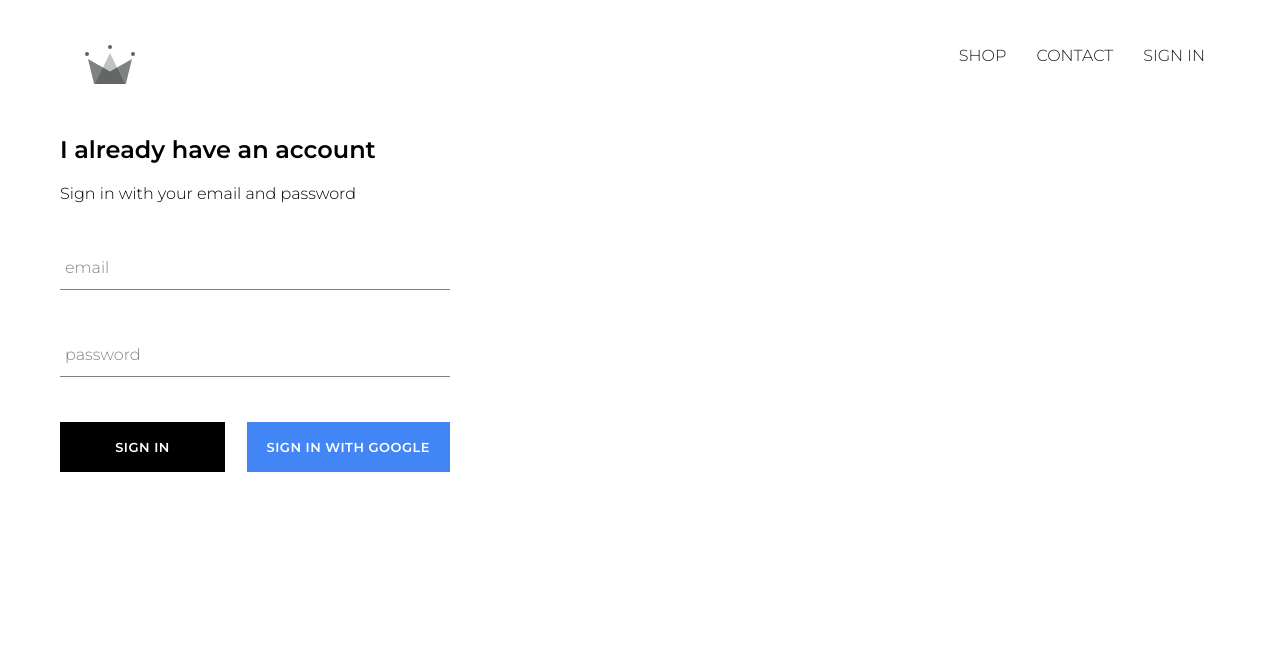
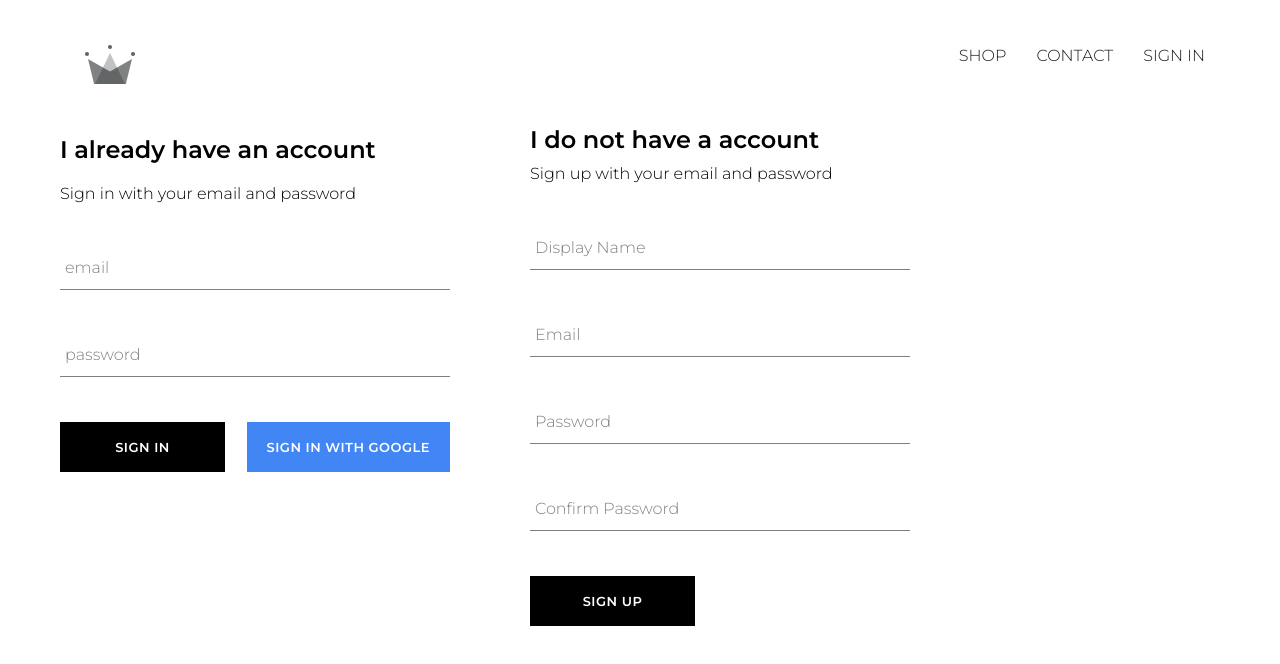
Before and after one commit to rcode321/elemento-clothing, a React (Create React App) app: page /signIn in a window 1280 px wide. Shown: the top 664 px of the page. Built offline with nearby package versions, Linux system fonts and the light colour scheme; no server answers.

Commit message:
implement firebase utils, included to store authentication users into our firestore database

```diff
--- a/src/App.js
+++ b/src/App.js
@@ -5,9 +5,9 @@
 
 import Homepage from "./pages/homepage/homepage.component";
 import ShopPage from "./pages/shop/shop.component";
-import SignInAndSignUpPage from "./pages/sign-in-and-signup/sign-in-and-signup";
+import SignInAndSignUpPage from "./pages/sign-in-and-signup/sign-in-and-signup.component";
 import Header from "./components/header/header.component";
-import { auth } from "./firebase/firebase.utils";
+import { auth, createUserProfileDocument } from "./firebase/firebase.utils";
 
 class App extends React.Component {
   constructor() {
@@ -21,9 +21,28 @@
   unsubscribeFromAuth = null;
 
   componentDidMount() {
-    this.unsubscribeFromAuth = auth.onAuthStateChanged((user) => {
-      this.setState({ currentUser: user });
-      console.log(user);
+    this.unsubscribeFromAuth = auth.onAuthStateChanged(async (userAuth) => {
+      if (userAuth) {
+        const userRef = await createUserProfileDocument(userAuth);
+
+        userRef.onSnapshot((snapShot) => {
+          // console.log(snapShot.data());
+          this.setState(
+            {
+              currentUser: {
+                id: snapShot.id,
+                ...snapShot.data(),
+              },
+            }
+            // () => {
+            //   console.log(this.state);
+            // }
+          );
+          console.log(this.state);
+        });
+      } else {
+        this.setState({ currentUser: userAuth });
+      }
     });
   }
 
--- /dev/null
+++ b/src/components/sign-up/sign-up.component.jsx
@@ -0,0 +1,101 @@
+import React from "react";
+
+import FormInput from "../form-input/form-input.component";
+import CustomButton from "../custom-button/custom-button.component";
+
+import { auth, createUserProfileDocument } from "../../firebase/firebase.utils";
+
+import "./sign-up.styles.scss";
+
+class SignUp extends React.Component {
+  constructor() {
+    super();
+
+    this.state = {
+      displayName: "",
+      email: "",
+      password: "",
+      confirmPassword: "",
+    };
+  }
+
+  handleSubmit = async (event) => {
+    event.preventDefault();
+    const { displayName, email, password, confirmPassword } = this.state;
+
+    if (password !== confirmPassword) {
+      alert("password do not match");
+      return;
+    }
+    try {
+      const { user } = await auth.createUserWithEmailAndPassword(
+        email,
+        password
+      );
+      await createUserProfileDocument(user, { displayName });
+      this.setState({
+        displayName: "",
+        email: "",
+        password: "",
+        confirmPassword: "",
+      });
+    } catch (error) {
+      console.log.log(error);
+    }
+  };
+
+  handleChange = (event) => {
+    const { name, value } = event.target;
+    this.setState({ [name]: value });
+  };
+
+  render() {
+    const { displayName, email, password, confirmPassword } = this.state;
+    return (
+      <div className="sign-up">
+        <h2 className="title">I do not have a account</h2>
+        <span>Sign up with your email and password</span>
+        <form className="sign-up-form" onSubmit={this.handleSubmit}>
+          <FormInput
+            type="text"
+            name="displayName"
+            value={displayName}
+            onChange={this.handleChange}
+            label="Display Name"
+            required
+          />
+
+          <FormInput
+            type="email"
+            name="email"
+            value={email}
+            onChange={this.handleChange}
+            label="Email"
+            required
+          />
+
+          <FormInput
+            type="password"
+            name="password"
+            value={password}
+            onChange={this.handleChange}
+            label="Password"
+            required
+          />
+
+          <FormInput
+            type="password"
+            name="confirmPassword"
+            value={confirmPassword}
+            onChange={this.handleChange}
+            label="Confirm Password"
+            required
+          />
+          <CustomButton type="submit">SIGN UP</CustomButton>
+        </form>
+      </div>
+    );
+  }
+}
+
+export default SignUp;
--- /dev/null
+++ b/src/components/sign-up/sign-up.styles.scss
@@ -0,0 +1,9 @@
+.sign-up {
+  display: flex;
+  flex-direction: column;
+  width: 380px;
+
+  .title {
+    margin: 10px 0;
+  }
+}
--- a/src/firebase/firebase.utils.js
+++ b/src/firebase/firebase.utils.js
@@ -12,6 +12,34 @@
   measurementId: "G-9L6DKR3L7M",
 };
 
+export const createUserProfileDocument = async (userAuth, additionalData) => {
+  if (!userAuth) return;
+
+  // Query inside of firestore for document to see if already exist.
+  const userRef = firestore.doc(`users/${userAuth.uid}`);
+  const snapShot = await userRef.get();
+  // console.log(userAuth);
+
+  if (!snapShot.exists) {
+    const { displayName, email, emailVerified } = userAuth;
+    const createdAt = new Date();
+
+    try {
+      await userRef.set({
+        displayName,
+        email,
+        createdAt,
+        emailVerified,
+        ...additionalData,
+      });
+    } catch (error) {
+      console.log("error creating user", error.message);
+    }
+  }
+
+  return userRef;
+};
+
 firebase.initializeApp(config);
 
 export const auth = firebase.auth();
@@ -19,6 +47,7 @@
 
 const provider = new firebase.auth.GoogleAuthProvider();
 provider.setCustomParameters({ prompt: "select_account" });
+
 export const signInWithGoogle = () => auth.signInWithPopup(provider);
 
 export default firebase;
--- a/src/pages/sign-in-and-signup/sign-in-and-signup.jsx
+++ b/src/pages/sign-in-and-signup/sign-in-and-signup.component.jsx
@@ -1,12 +1,13 @@
 import React from "react";
 
 import SignIn from "../../components/sign-in/sign-in.component";
-
+import SignUp from "../../components/sign-up/sign-up.component";
 import "./sign-in-and-signup.styles.scss";
 
 const SignInAndSignUpPage = () => (
   <div className="sign-in-and-sign-up">
     <SignIn />
+    <SignUp />
   </div>
 );
 
--- a/src/pages/sign-in-and-signup/sign-in-and-signup.styles.scss
+++ b/src/pages/sign-in-and-signup/sign-in-and-signup.styles.scss
@@ -0,0 +1,6 @@
+.sign-in-and-sign-up {
+  width: 850px;
+  display: flex;
+  justify-content: space-between;
+  -ms-wrap-margin: 30px auto;
+}
```
